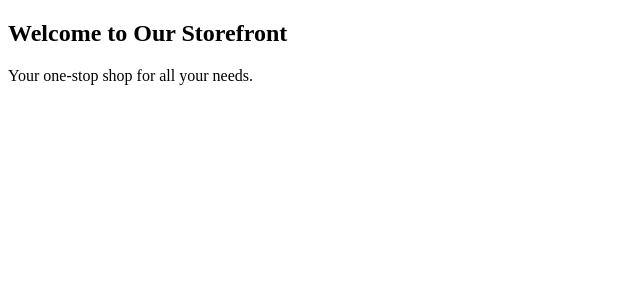
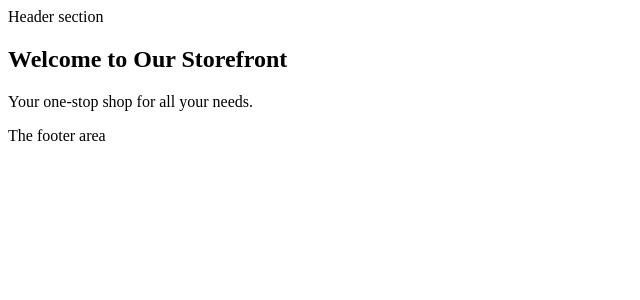
Before and after one commit to johnclamy/css-library, a Django app: page / in a window 1280 px wide. Shown: the top 300 px of the page, without its empty margins (0-640 px from the left). Run offline with Django 5.2, Linux system fonts and the light colour scheme; some libraries are stand-ins or nearby versions.

Commit message:
define the main content area for the base.html template

```diff
--- a/storefront/templates/base.html
+++ b/storefront/templates/base.html
@@ -3,16 +3,18 @@
 <head>
     <meta charset="UTF-8">
     <meta name="viewport" content="width=device-width, initial-scale=1.0">
-    <link href="https://cdnjs.cloudflare.com/ajax/libs/font-awesome/6.1.1/css/all.min.css" rel="stylesheet">
     <link href="https://fonts.googleapis.com/css2?family=Poppins:wght@300;400;500;600;700&display=swap" rel="stylesheet">
+    <script src="https://kit.fontawesome.com/f16e47194e.js" crossorigin="anonymous"></script>
     <title>{{ template_data.page_title }}</title>
 </head>
 <body>
-    <!-- Header -->
-    <main>
-        {% block content %}
-        {% endblock content %}
-    </main>
-    <!-- Footer -->
+    <div class="base-container">
+        <header class="base-header">Header section</header>
+        <main class="content-area">
+            {% block content %}
+            {% endblock content %}
+        </main>
+        <footer class="base-footer">The footer area</footer>
+    </div>
 </body>
 </html>
```
